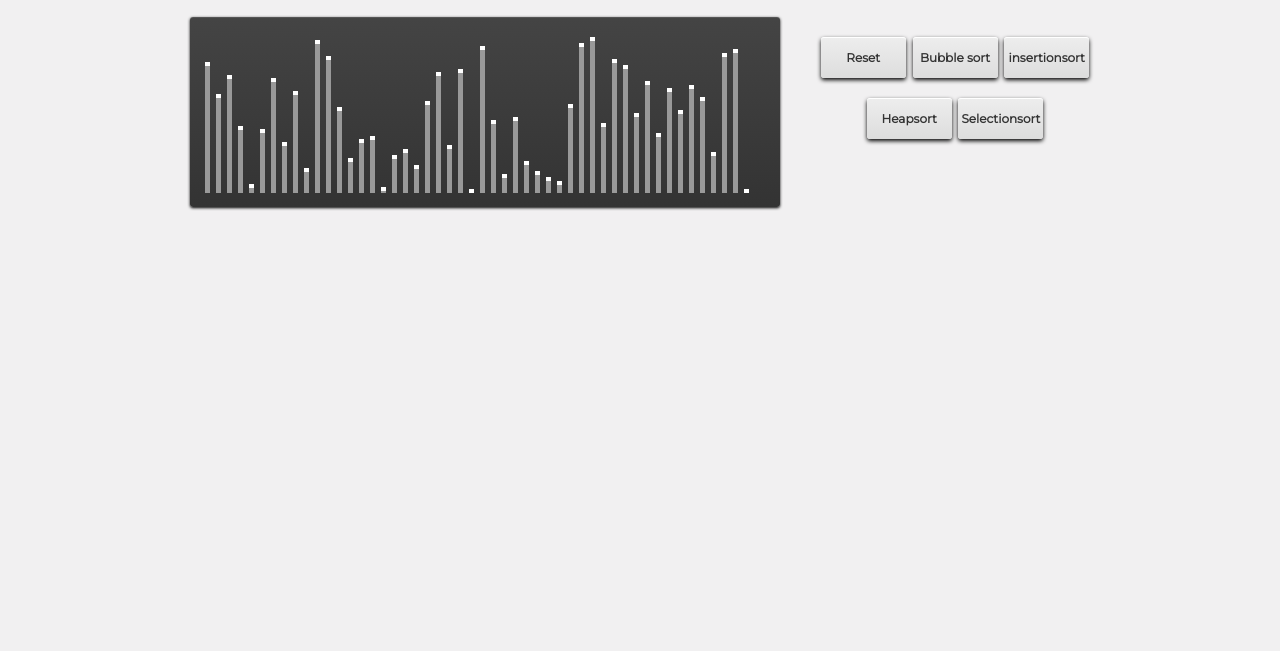
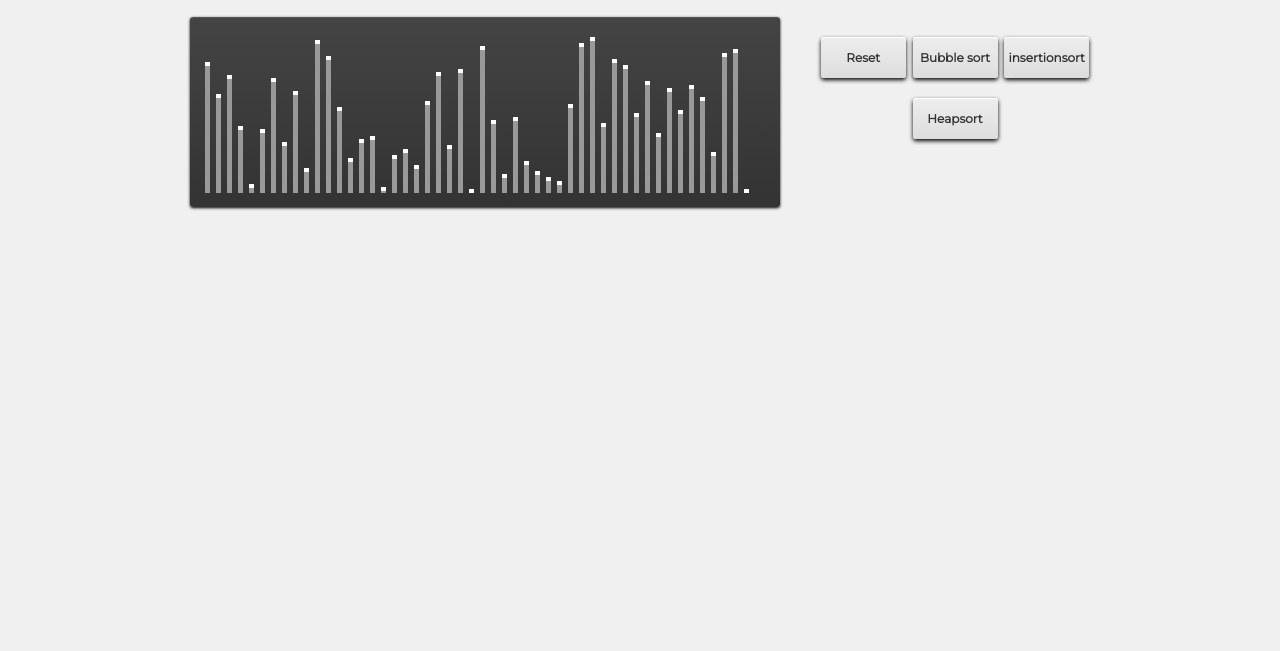
Before and after one commit to mayankchauhan971/Sort-It, a plain HTML site: page sorting.html in a window 1280 px wide. Shown: the part 149-800 px from the top of the page. Drawn offline with nearby package versions, Linux system fonts and the light colour scheme.

Commit message:
fixed UI

```diff
--- a/sorting.html
+++ b/sorting.html
@@ -39,7 +39,6 @@
 					<a class="button" id="btBubble" href="javascript://">Bubble sort</a>
 					<a class="button" id="btInser"  href="javascript://">insertionsort</a>
 					<a class="button" id="btHeap"   href="javascript://">Heapsort</a>
-					<a class="button" id="btSelec" href="javascript://">Selectionsort</a>
 					<!-- <a class="button" id="btQuick"  href="javascript://">Quicksort</a> -->
 				</div>
 			</div>
```
